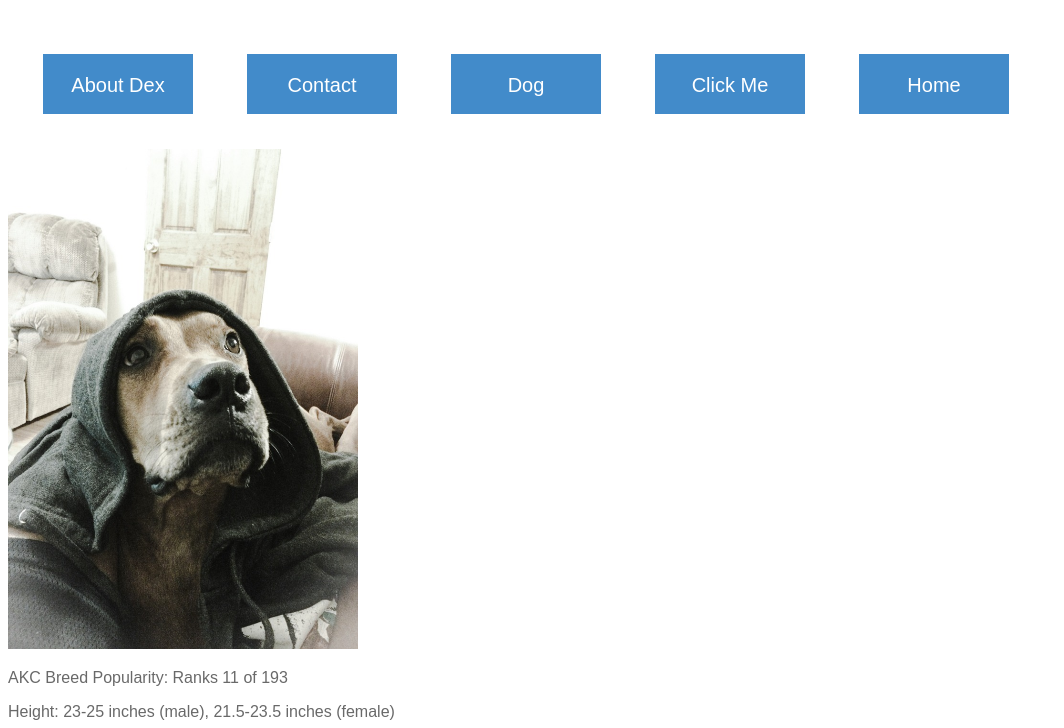
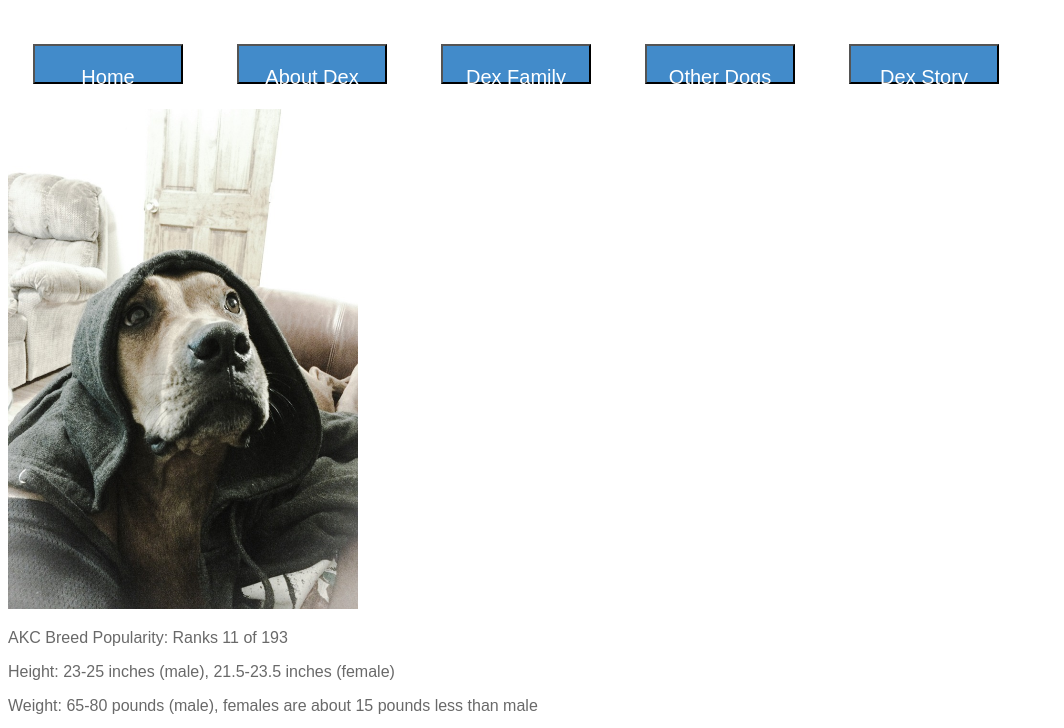
Before and after one commit to breadfan18/htmlPractice, a plain HTML site: page index.html in a window 1280 px wide. Shown: the part 61-789 px from the top of the page, without its empty margins (0-1064 px from the left). Drawn offline with Linux system fonts and the light colour scheme.

Commit message:
minor changes

```diff
--- a/index.html
+++ b/index.html
@@ -9,11 +9,11 @@
     <h1> The Boxador - Boxer and Labrador mix </h1>
 
     <div class="menulist">
+        <button type="button"><a href="https://www.petfinder.com/dog-breeds/" target="_blank">Home</a></button>
         <button type="button"><a href="https://www.petfinder.com/dog-breeds/" target="_blank">About Dex</a></button>
-        <button type="button"><a href="https://www.petfinder.com/dog-breeds/" target="_blank">Contact</a></button>
-        <button type="button"><a href="https://www.petfinder.com/dog-breeds/" target="_blank">Dog</a></button>
-        <button type="button"><a href="https://www.petfinder.com/dog-breeds/" target="_blank">Click Me</a></button>
-        <button type="button"><a href="https://www.petfinder.com/dog-breeds/" target="_blank">Home</a></button>
+        <button type="button"><a href="https://www.petfinder.com/dog-breeds/" target="_blank">Dex Family</a></button>
+        <button type="button"><a href="https://www.petfinder.com/dog-breeds/" target="_blank">Other Dogs</a></button>
+        <button type="button"><a href="https://www.petfinder.com/dog-breeds/" target="_blank">Dex Story</a></button>
     </div>
 
     <img src="dexRapperz.jpg" style="width:350px;height:500px;">
--- a/stylesheet.css
+++ b/stylesheet.css
@@ -12,10 +12,6 @@ button:hover {
     background: gray;
 }
 
-.menulist{
-    padding: 10px 10px;
-}
-
 
 button{
     display: inline;
@@ -23,12 +19,12 @@ button{
     color: white;
     font-family: Sans-serif, serif;
     font-size: 20px;
-    height: 60px;
+    height: 40px;
     width: 150px;
     line-height: 60px;
     margin: 25px 25px;
     text-align: center;
-    border: 0;
+    border-color: black;
     transition: all 0.3s ease 0s;
 }
 
```
